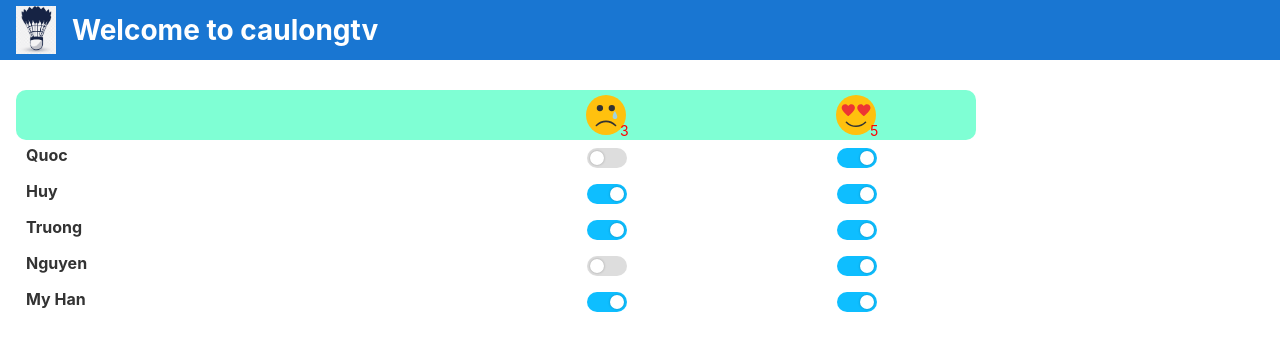
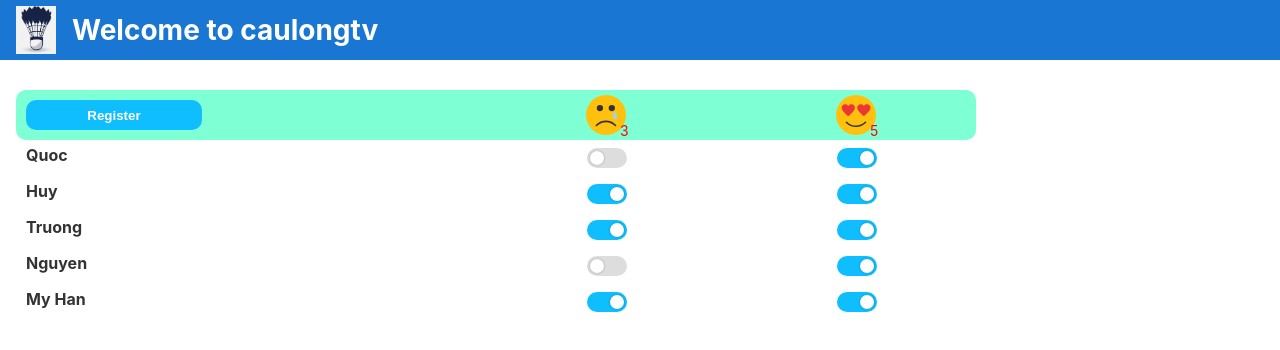
Before and after one commit to phquoc25/attendance-record-angular, an Angular app: page / in a window 1280 px wide. Shown: the top 350 px of the page. Built offline with nearby package versions, Linux system fonts and the light colour scheme.

Commit message:
improve css

```diff
--- a/src/app/player-list/player-list.component.html
+++ b/src/app/player-list/player-list.component.html
@@ -1,5 +1,7 @@
 <div class="header">
-    <div class="header__name"></div>
+    <div class="header__name">
+        <button class="header__btn">Register</button>
+    </div>
     <div class="header__status">
         <div class="header-img" [ngStyle]="{'background-image': tuesdayStatus}">
             <span class="status-counter">{{tuesdayCount}}</span>
--- a/src/app/player-list/player-list.component.scss
+++ b/src/app/player-list/player-list.component.scss
@@ -7,6 +7,23 @@
     padding: 5px 10px;
     &__status {
         justify-self: center;
+    }
+    &__name {
+        display: flex;
+    }
+    &__btn {
+        color: white;
+        font-weight: 600;
+        background-color: #0ebeff;
+        border-radius: 10px;
+        height: 30px;
+        width: 40%;
+        align-self: center;
+        border: none;
+        cursor: pointer;
+        :hover {
+            background-color: #064584;
+        }
     }
 }
 
```
